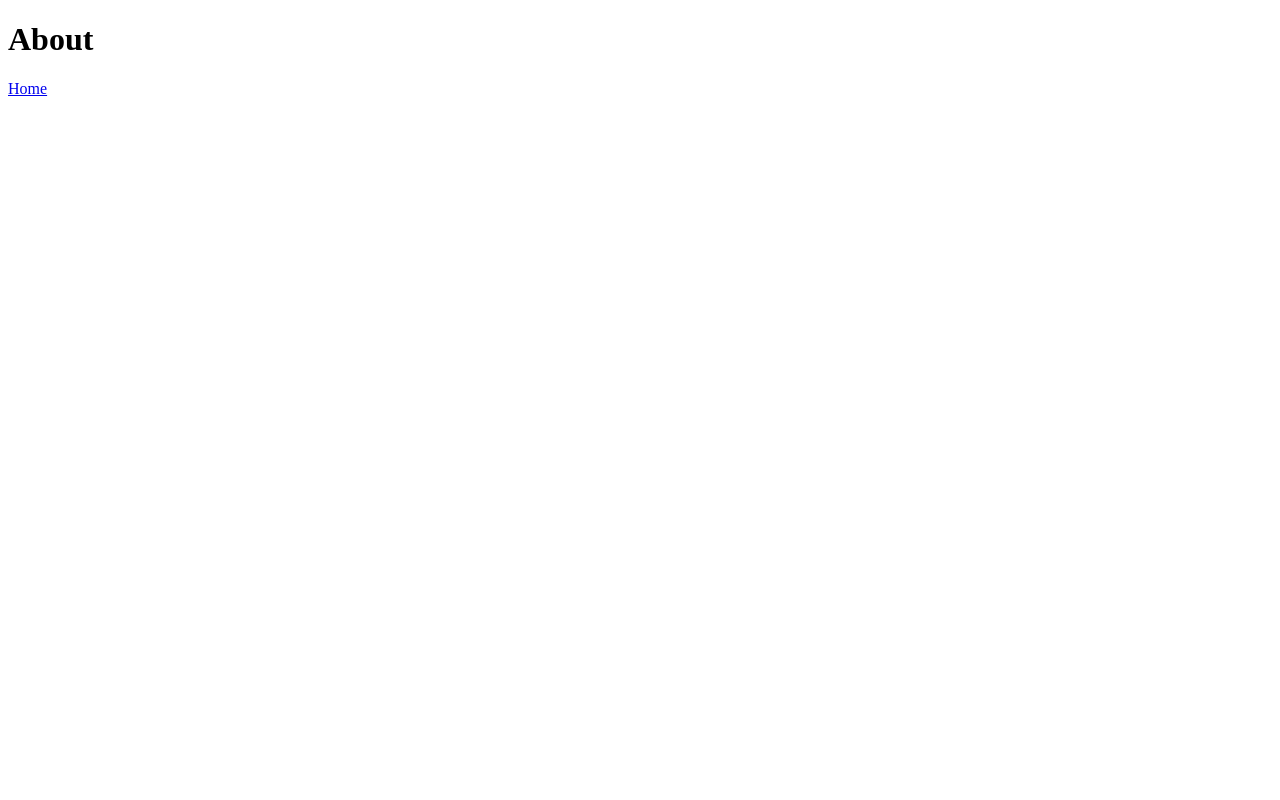
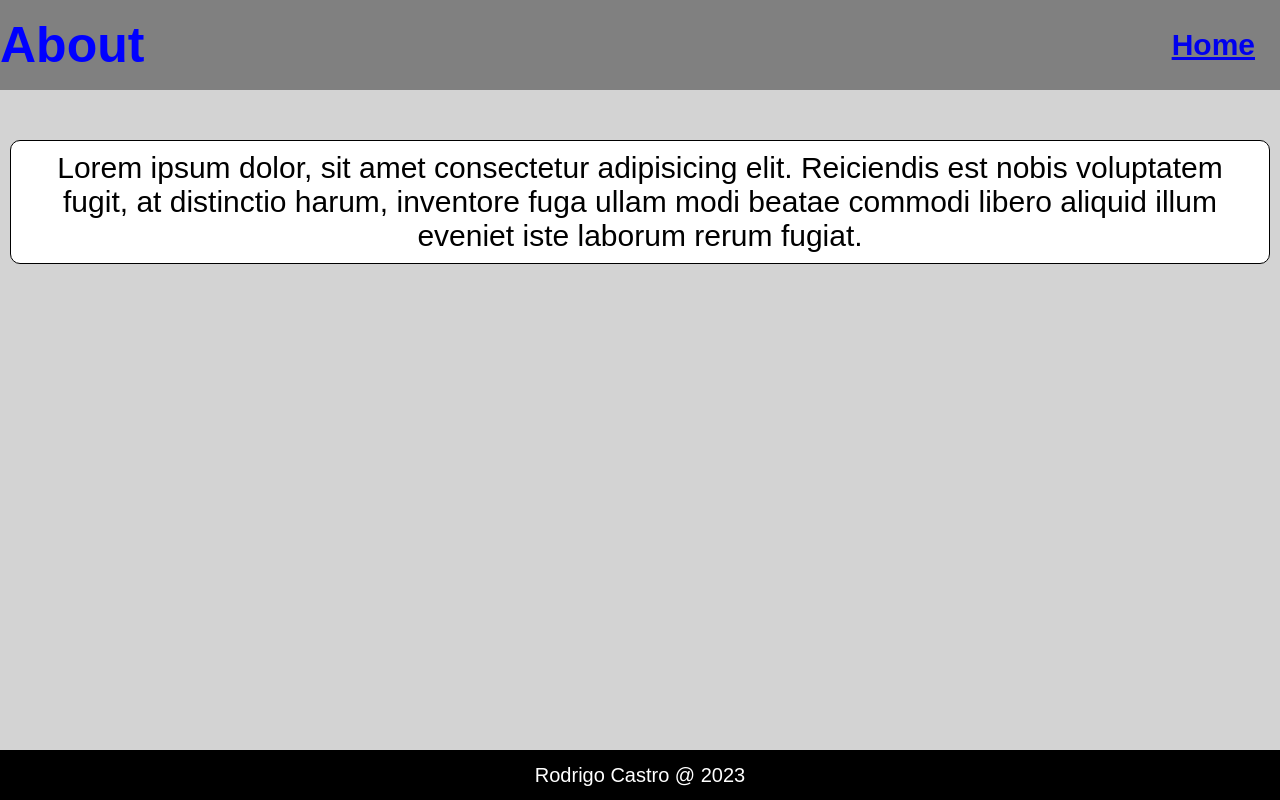
Before and after one commit to RLCASTRO/links-and-images, a plain HTML site: page pages/about.html in a window 1280 px wide. Drawn offline with Linux system fonts and the light colour scheme.

Commit message:
Updated the index.html and the about.html to add header, main and footer tags. Created the style.css to decorate the page according to the pdf instructions and a few things more.

```diff
--- /dev/null
+++ b/css/style.css
@@ -0,0 +1,103 @@
+/* minimun requirements */
+* {
+    font-family: Arial, Helvetica, sans-serif;
+    font-size: 30px;
+    /* border: 1px solid red; */
+}
+
+h1 {
+    margin: 0;
+    padding: 0;
+    font-size: 50px;
+    color: chocolate;
+}
+
+a {
+    margin: 10px;
+    padding: 5px;
+}
+
+a:hover {
+    color: black;
+    background-color: darkslategray;
+}
+
+a:visited {
+    color: deeppink;
+}
+
+img {
+    border: 1px solid black;
+    border-radius: 8%;
+    margin-top: 50px;
+}
+
+img:hover {
+    zoom: 0.99
+}
+
+body {
+    margin: 0;
+    padding: 0;
+    display: flex;
+    flex-direction: column;
+    justify-content: center;
+    align-items: center;
+    background-color: lightgray;
+}
+
+ul {
+    margin: 0;
+    padding: 0;
+}
+
+li {
+    list-style-type: none;
+    display: inline-block;
+    margin: 10px;
+    text-decoration: none;
+    font-size: 20px;
+    font-weight: bold;
+    cursor: pointer;
+}
+
+
+nav {
+    min-width: 100vw;
+    min-height: 90px;
+    display: flex;
+    flex-direction: row;
+    align-items: center;
+    justify-content: space-between;
+    background-color: gray;
+}
+
+main {
+    margin-top: 40px;
+}
+
+article {
+    background-color: white;
+    border: 1px solid black;
+    border-radius: 10px;
+    padding: 10px;
+    margin: 10px;
+    text-align: center;
+
+}
+
+footer {
+    position: absolute;
+    min-width: 100vw;
+    display: flex;
+    flex-direction: row;
+    align-items: center;
+    justify-content: space-around;
+    background-color: black;
+    color: white;
+    font-size: 20px;
+    position: fixed;
+    bottom: 0;
+    width: 100%;
+    height: 50px;
+}
--- a/pages/about.html
+++ b/pages/about.html
@@ -1,12 +1,34 @@
 <!DOCTYPE html>
 <html lang='en'>
+
 <head>
     <meta charset='UTF-8'>
     <meta name='viewport' content='width=device-width, initial-scale=1.0'>
+    <link rel='stylesheet' href='../css/style.css'>
     <title>About</title>
 </head>
+
 <body>
-    <h1>About</h1>
-    <a href='../index.html'>Home</a>
+    <header>
+        <nav>
+            <h1 style="color: blue">About</h1>
+            <ul>
+                <li>
+                    <a href='../index.html'>Home</a>
+                </li>
+            </ul>
+        </nav>
+    </header>
+    <main>
+        <article>
+            Lorem ipsum dolor, sit amet consectetur adipisicing elit. Reiciendis est nobis voluptatem fugit, at
+            distinctio harum, inventore fuga ullam modi beatae commodi libero aliquid illum eveniet iste laborum rerum
+            fugiat.
+        </article>
+    </main>
+    <footer>
+        Rodrigo Castro @ 2023
+    </footer>
 </body>
+
 </html>
```
Also changed, not shown: index.html (+25 -9 lines).
